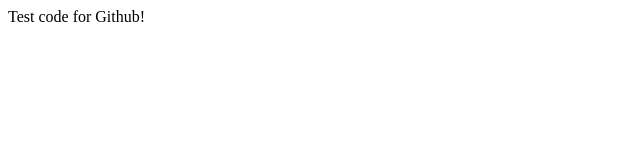
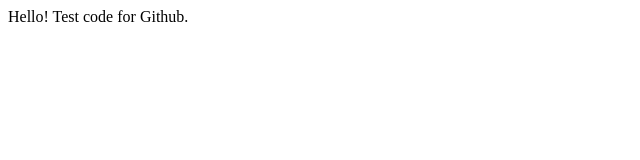
Before and after one commit to Fatema-M/Test, a plain HTML site: page index.html in a window 1280 px wide. Shown: the full height of the page, 0-640 px from the left. Drawn offline with Linux system fonts and the light colour scheme.

Commit message:
Second change

```diff
--- a/index.html
+++ b/index.html
@@ -3,6 +3,6 @@
 <title>My app</title>
 </head>
 <body>
-Test code for Github!
+Hello! Test code for Github.
 </body>
 </html>
```
